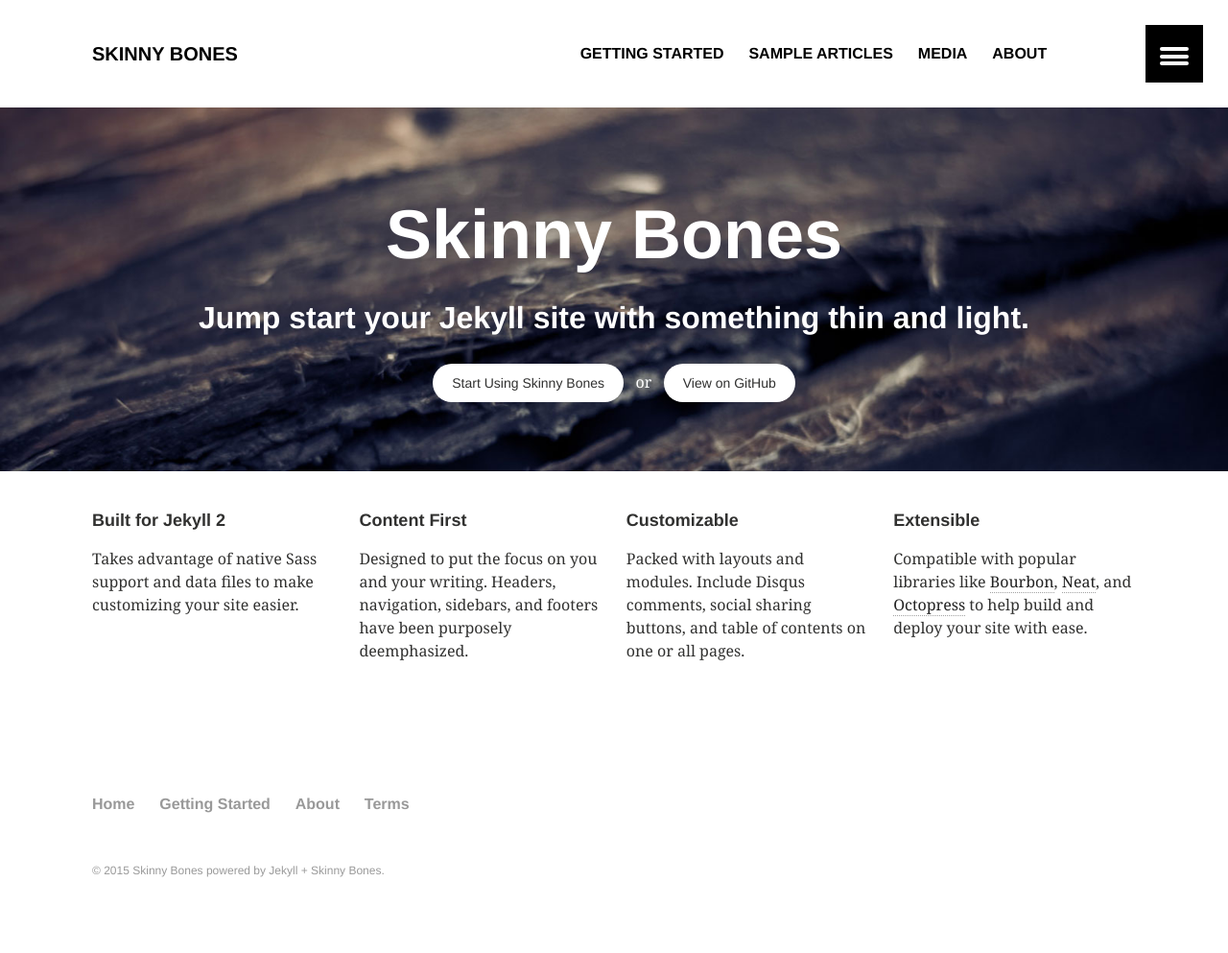
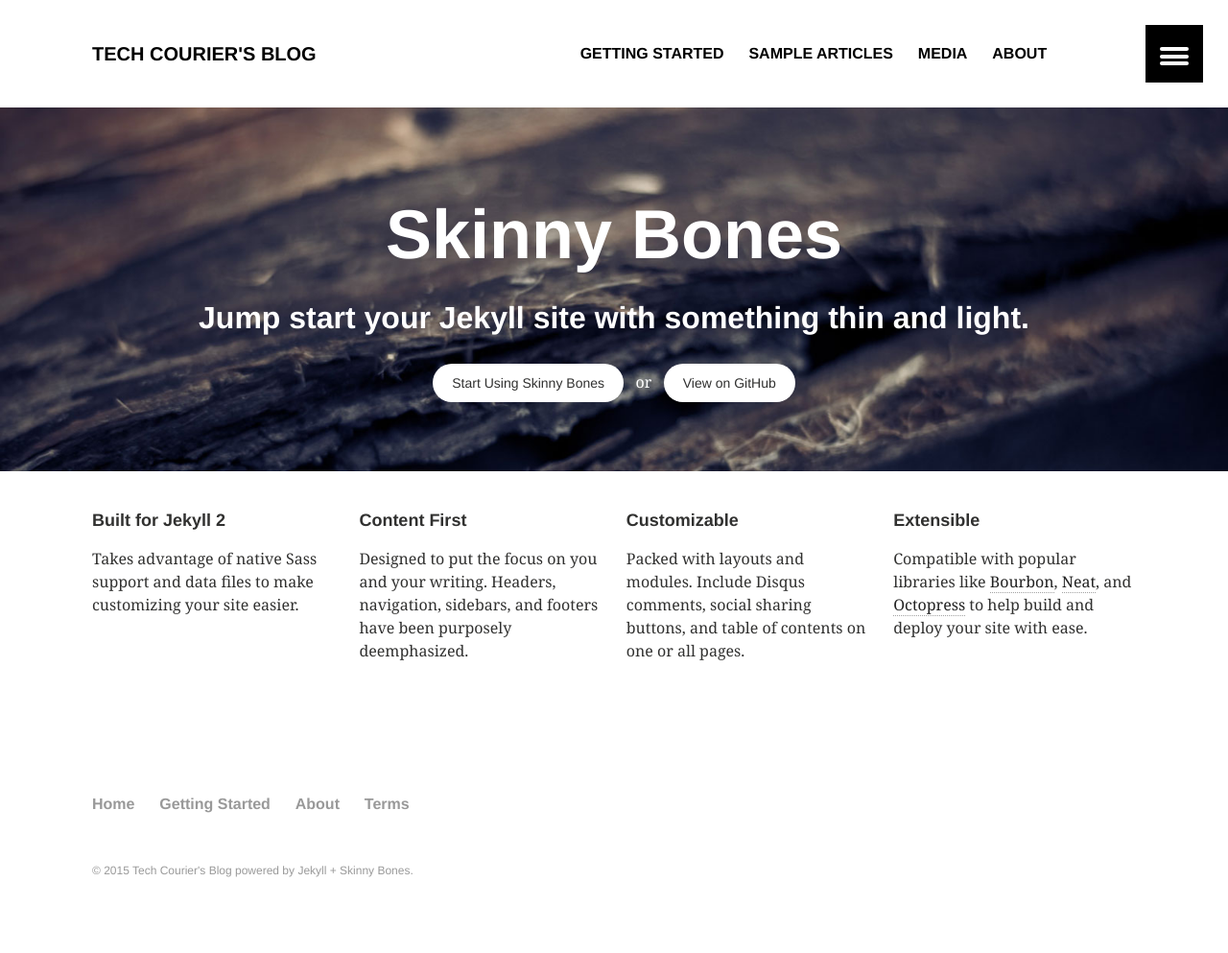
Before and after one commit to techcourier/techcourier.github.io, a Jekyll site: the page built from index.md, in a window 1280 px wide. Shown: the whole page at 96% size. Built offline with Jekyll 4.4.1, drawn with Linux system fonts in a browser that asks for light colours.

Commit message:
Updated _config.yml

```diff
--- a/_config.yml
+++ b/_config.yml
@@ -1,11 +1,11 @@
 # Site wide configuration
 
-title: Skinny Bones
-description: "A lightweight site starter for Jekyll"
+title: Tech Courier's Blog
+description: "For good ideas and true innovation, you need human interaction"
 logo: 120x120.gif
 teaser: 400x250.gif
 locale: en_US
-url: //mmistakes.github.io/skinny-bones-jekyll
+url: //techcourier.github.io
 
 # Jekyll configuration
 
@@ -21,11 +21,11 @@ gems:
 
 # Site owner
 owner:
-  name: Michael Rose
-  web: http://mademistakes.com
-  email: michael@mademistakes.com
-  twitter: mmistakes
-  bio: "Just another boring, tattooed, time traveling designer."
+  name: Tech Courier
+  web: http://www.techcourier.net
+  email: techcouriervn@gmail.com
+  twitter: techcourier
+  bio: "Just another courier."
   avatar: bio-photo.jpg # 160x160 px image for author byline
   google:
     plus: +MichaelRoseDesign
```
